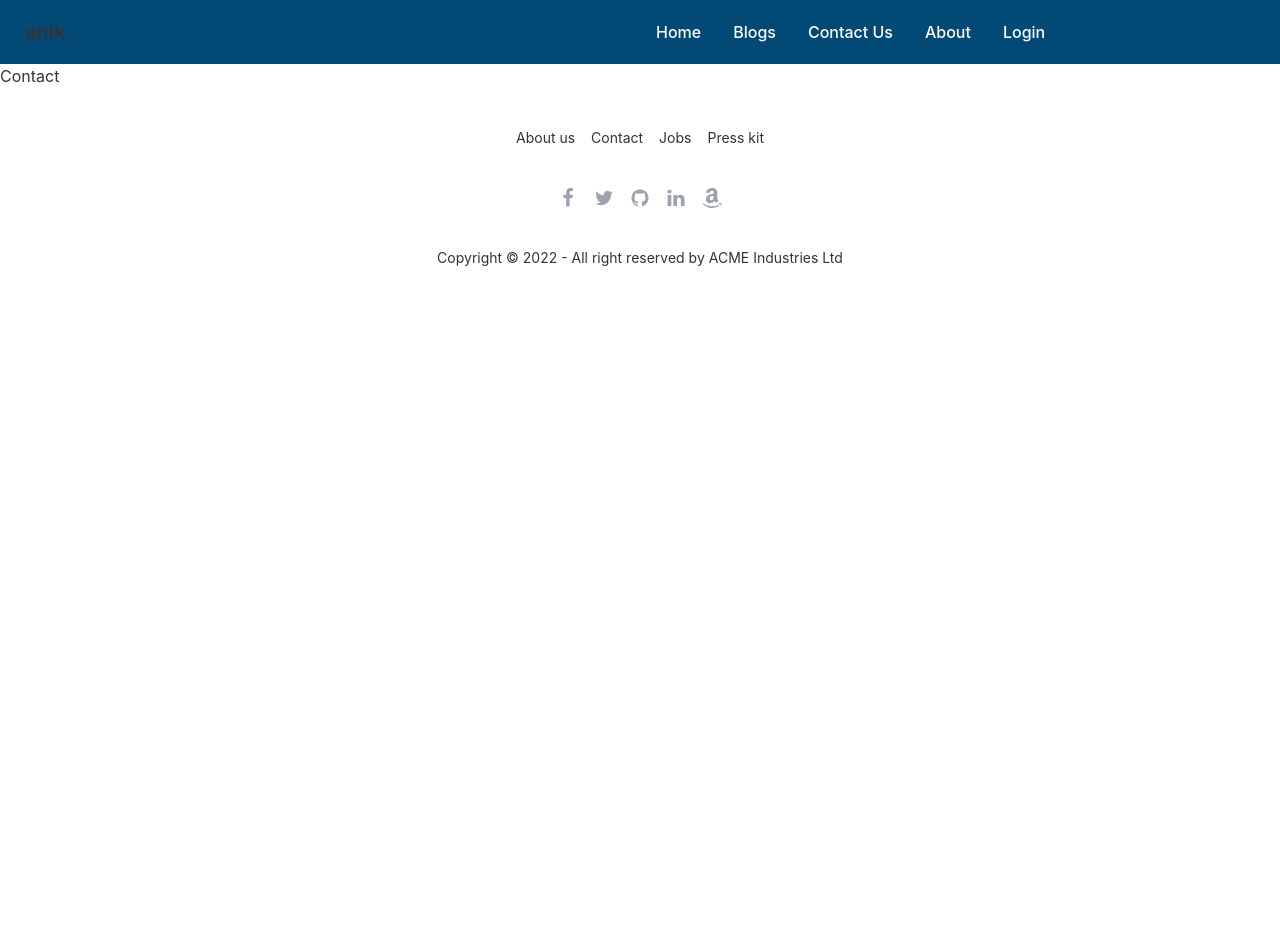
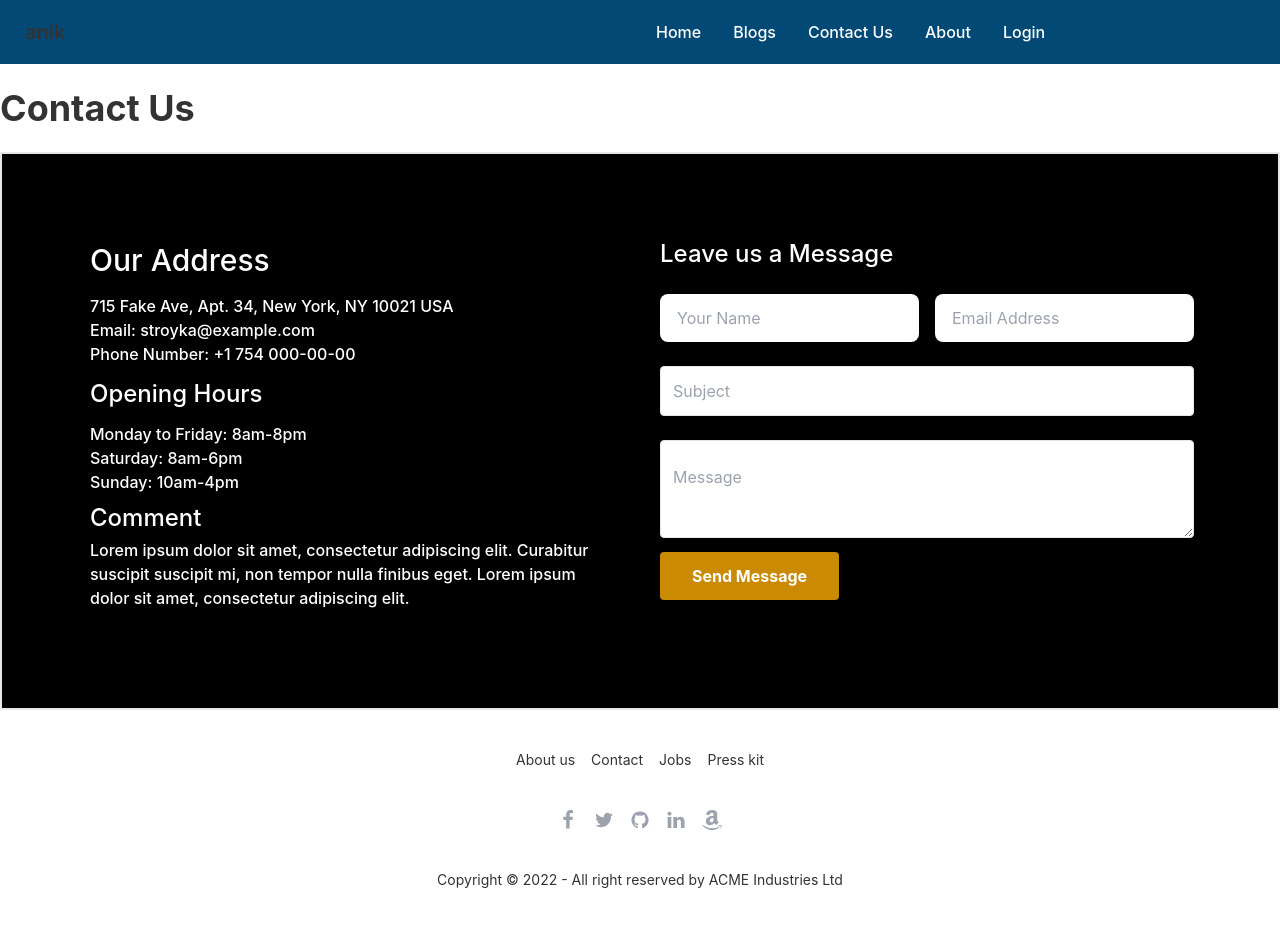
Before and after one commit to hasibulhasananik40420/Bicycle-parts-manufacturers-client, a React (Create React App) app: page /contact in a window 1280 px wide. Shown: the top 926 px of the page. Before the commit the page ends 800 px from the top, so only its background shows below. Built offline with nearby package versions, Linux system fonts and the light colour scheme; no server answers.

Commit message:
contact part done

```diff
--- /dev/null
+++ b/src/Pages/BussinessSummary.js
@@ -0,0 +1,16 @@
+import React from 'react';
+
+const BussinessSummary = () => {
+    return (
+        <div>
+            <h1 className='text-3xl font-bold '>Millions Business Trust Us</h1>
+            <p className='text-xl font-semibold'>Try to Understand Users Expecttation</p>
+
+             <div>
+
+             </div>
+        </div>
+    );
+};
+
+export default BussinessSummary;
--- a/src/Pages/Contact.js
+++ b/src/Pages/Contact.js
@@ -2,8 +2,40 @@ import React from 'react';
 
 const Contact = () => {
     return (
-        <div>
-            Contact
+        <div >
+             <h1 className='text-4xl  font-bold mt-6 mb-6'>Contact Us</h1>
+          <div className='md:flex md:justify-between bg-black border-2 p-16'>
+          <div className='md:w-2/4 text-white font-medium p-6'>
+                <p className='text-3xl mb-4'>Our Address</p>
+                <p >715 Fake Ave, Apt. 34, New York, NY 10021 USA  </p>
+                   <p> Email: stroyka@example.com</p>
+                    <p>Phone Number: +1 754 000-00-00</p>
+
+                <p className='pt-3'>
+                    <p className='md:text-2xl mb-3'>Opening Hours</p>
+                   <p> Monday to Friday: 8am-8pm</p>
+                   <p> Saturday: 8am-6pm</p>
+                    <p>Sunday: 10am-4pm</p>
+                </p>
+                <p className='md:text-2xl pt-2'>Comment</p>
+                <p className='pt-1'>
+                Lorem ipsum dolor sit amet, consectetur adipiscing elit. Curabitur suscipit suscipit mi, non tempor nulla finibus eget. Lorem ipsum dolor sit amet, consectetur adipiscing elit.
+                </p>
+            </div>
+             <div className='md:w-2/4 p-5'>
+                 <h1 className='md:text-2xl text-white font-medium'>Leave us a Message</h1>
+                 <form className='md:mt-6'>
+                  <div className='md:flex gap-4 mb-6'>
+                  <input type="text" placeholder="Your Name" class="input md:w-2/4 max-w-xs" />
+
+                   <input type="text" placeholder="Email Address" class="input md:w-2/4 max-w-xs" />
+                </div>
+                <input className='sm:w-1/4 md:w-full border  py-3 mb-6 rounded px-3' type="text" placeholder='Subject'/>
+                <textarea className='sm:w-1/4 md:w-full border  py-6 mb-2 rounded px-3' type="textarea" placeholder='Message'/>
+                 </form>
+                 <button className='bg-yellow-600 px-8 py-3 rounded text-white font-bold mb-6'>Send Message</button>
+             </div>
+          </div>
         </div>
     );
 };
--- a/src/Pages/Home.js
+++ b/src/Pages/Home.js
@@ -1,10 +1,12 @@
 import React from 'react';
+import BussinessSummary from './BussinessSummary';
 import Header from './Header';
 
 const Home = () => {
     return (
         <div>
           <Header></Header>
+           <BussinessSummary></BussinessSummary>
         </div>
     );
 };
```
